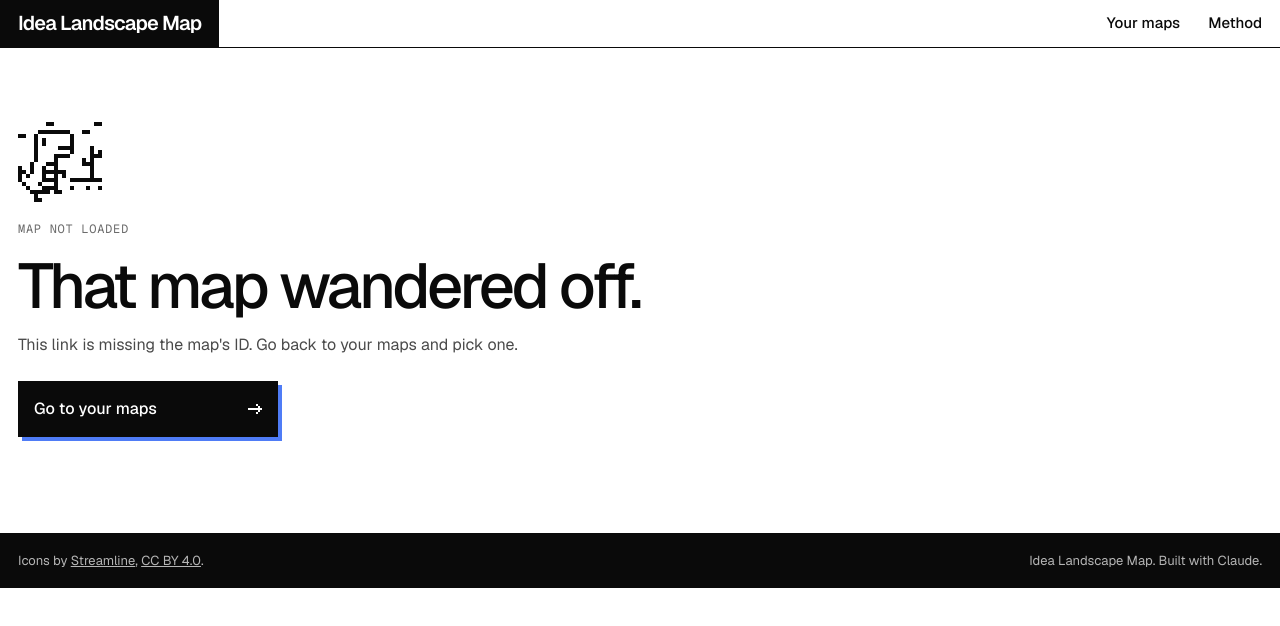
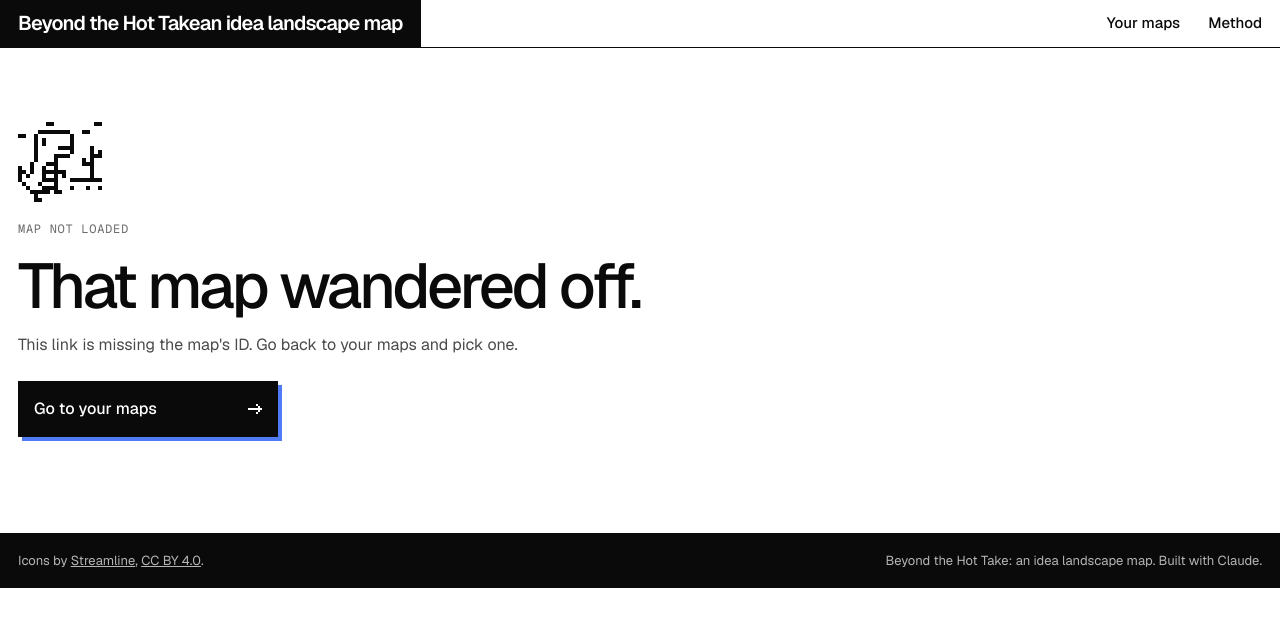
Before and after one commit to cmprophete/idea-landscape-map-public, a website: page public/map.html in a window 1280 px wide. Drawn offline with nearby package versions, Linux system fonts and the light colour scheme.

Commit message:
Update map.html

```diff
--- a/public/map.html
+++ b/public/map.html
@@ -3,7 +3,7 @@
 <head>
 <meta charset="utf-8">
 <meta name="viewport" content="width=device-width, initial-scale=1, viewport-fit=cover">
-<title>Idea Landscape Map</title>
+<title>Beyond the Hot Take: an idea landscape map</title>
 <link rel="preconnect" href="https://fonts.googleapis.com">
 <link rel="preconnect" href="https://fonts.gstatic.com" crossorigin>
 <link href="https://fonts.googleapis.com/css2?family=Geist:wght@400;500;600&family=Geist+Mono:wght@400;500&display=swap" rel="stylesheet">
@@ -12,7 +12,7 @@
 </head>
 <body>
 <header class="site-header">
-  <a class="brand" href="/">Idea Landscape Map</a>
+  <a class="brand" href="/">Beyond the Hot Take<span class="brand-tag">an idea landscape map</span></a>
   <nav class="site-nav" aria-label="Main">
     <a href="/#maps">Your maps</a>
     <a href="#method">Method</a>
@@ -20,7 +20,7 @@
 </header>
 <div id="root"><p class="loading muted">Loading the map…</p></div>
 <footer class="site-footer">
-  <div class="fine"><p class="credit">Icons by <a href="https://www.streamlinehq.com">Streamline</a>, <a href="https://creativecommons.org/licenses/by/4.0/">CC BY 4.0</a>.</p><p class="disc">Idea Landscape Map. Built with Claude.</p></div>
+  <div class="fine"><p class="credit">Icons by <a href="https://www.streamlinehq.com">Streamline</a>, <a href="https://creativecommons.org/licenses/by/4.0/">CC BY 4.0</a>.</p><p class="disc">Beyond the Hot Take: an idea landscape map. Built with Claude.</p></div>
 </footer>
 <script src="/map.js"></script>
 <script>
@@ -33,7 +33,7 @@
     const r = await fetch("/api/maps/" + encodeURIComponent(id));
     let data = await r.json();
     if (!r.ok) return fail(data.error || "Couldn't load this map.");
-    document.title = (data.title || "Map") + " · Idea Landscape Map";
+    document.title = (data.title || "Map") + " · Beyond the Hot Take";
     LandscapeMap.render(data, root, id);
     // Redraw with new text or links, keeping the selected person and the scroll position.
     const redraw = () => {
```
